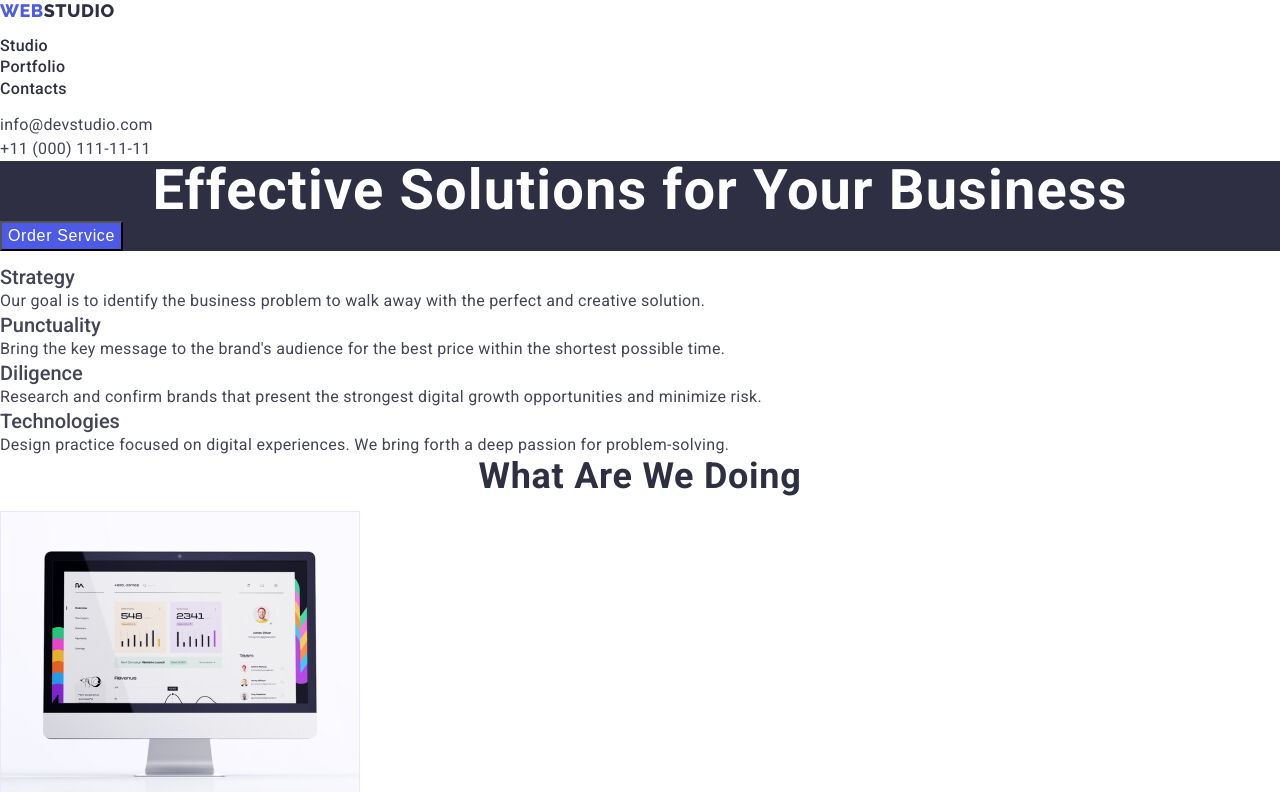
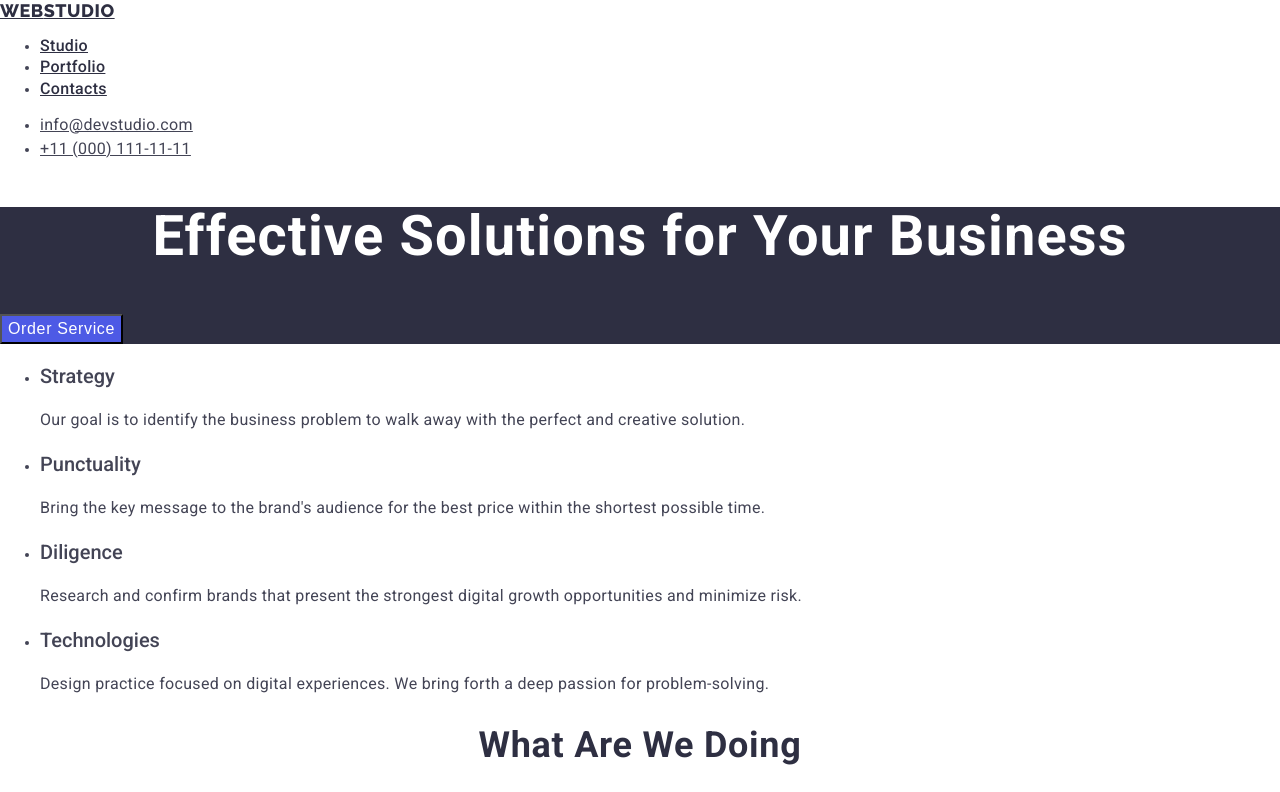
Before and after one commit to OlgaSharhorodska/goit-markup-hw-02, a plain HTML site: page index.html in a window 1280 px wide. Shown: the top 792 px of the page. Drawn offline with Linux system fonts and the light colour scheme.

Commit message:
Update styles.css

```diff
--- a/css/styles.css
+++ b/css/styles.css
@@ -22,22 +22,7 @@ body
 
 /* ===========GENERAL============= */
 
-ul {list-style: none;}
-a {text-decoration: none;}
-h1, h2, h3, h4, p {
-    margin-top: 0;
-    margin-bottom: 0;}
 
-ul {
- padding-left: 0;
- padding-top: 0;
- margin-bottom: 0;}
-
-button {cursor: pointer;}
-
-span {
-  color: var(--accent-color);
-}
 
 .logo
 {
```
